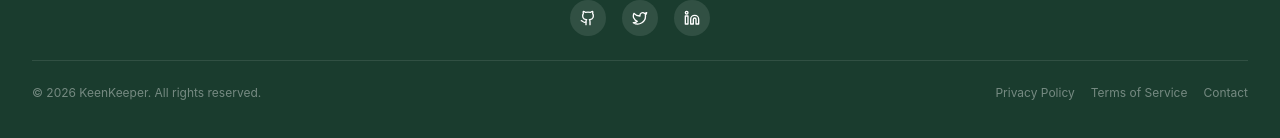
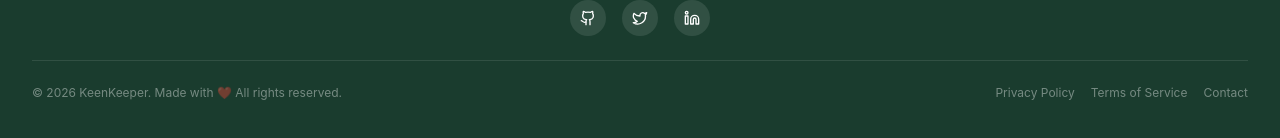
Before and after one commit to Nur-A-Arfin-Rakib/Keenkeeper, a React (Vite) app: page / in a window 1280 px wide. Shown: the part 1335-1473 px from the top of the page. Built offline with nearby package versions, Linux system fonts and the light colour scheme.

Commit message:
updated footer with social links

```diff
--- a/src/components/Footer.jsx
+++ b/src/components/Footer.jsx
@@ -27,7 +27,7 @@ const Footer = () => {
             </a>
           </div>
           <div className="border-t border-white/10 pt-6 flex flex-col sm:flex-row items-center justify-between gap-2 text-xs text-white/40">
-            <span>© 2026 KeenKeeper. All rights reserved.</span>
+            <span>© 2026 KeenKeeper. Made with ❤️ All rights reserved.</span>
             <div className="flex gap-4">
               <a href="#" className="hover:text-white/70 transition-colors">Privacy Policy</a>
               <a href="#" className="hover:text-white/70 transition-colors">Terms of Service</a>
```
